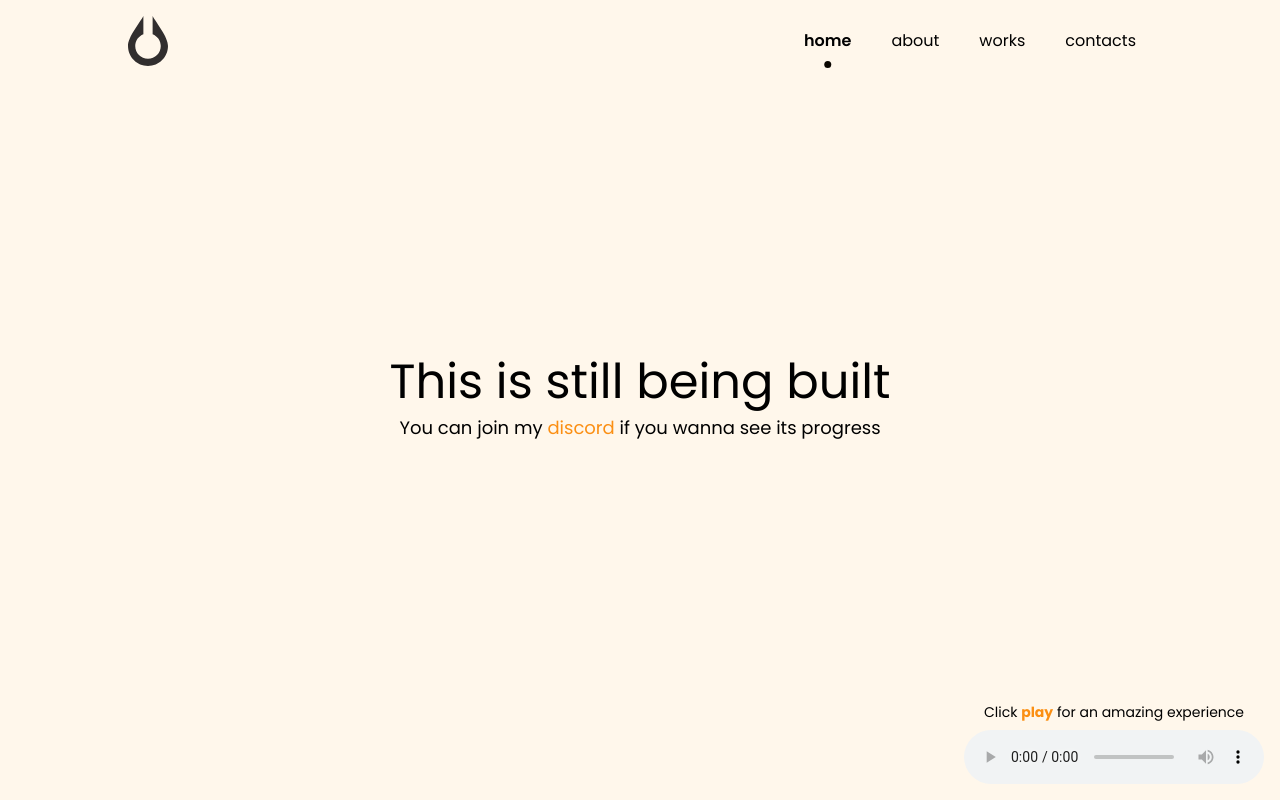
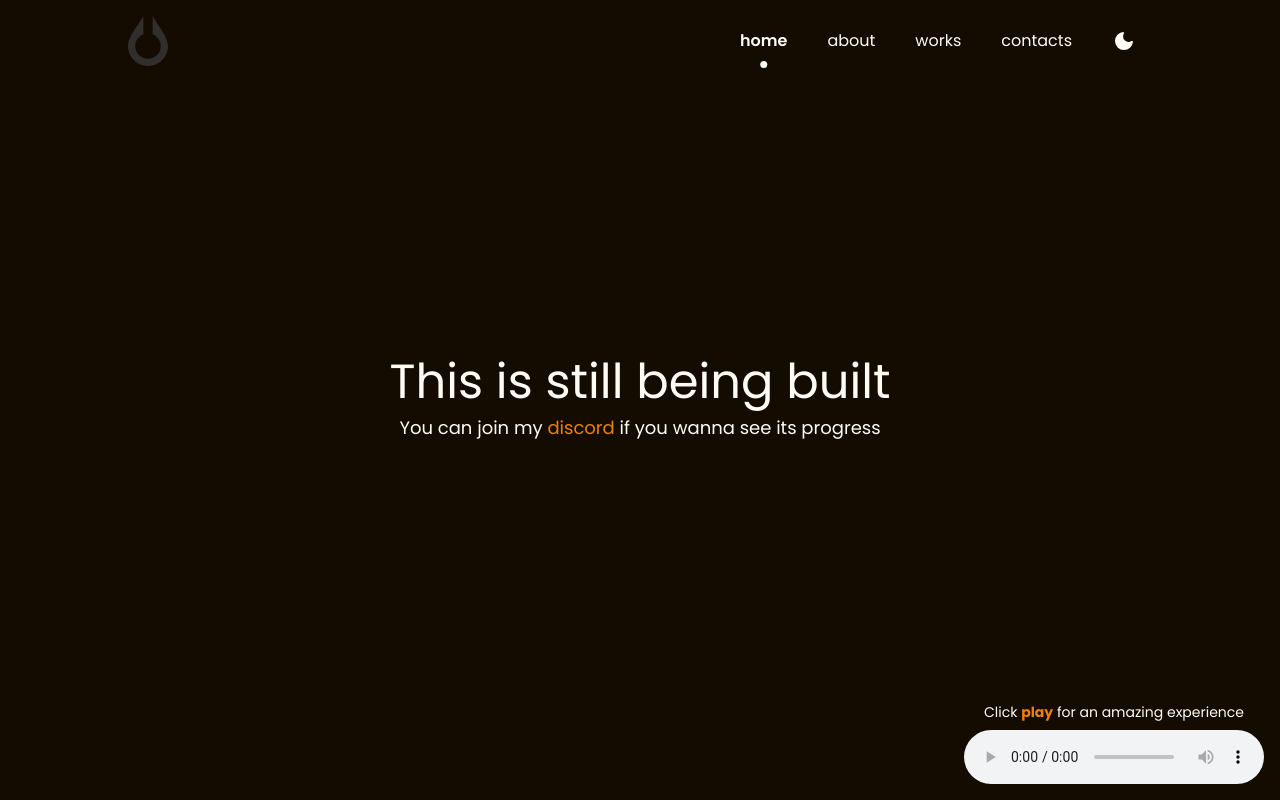
Before and after one commit to dpaulos6/dpaulos6.com, a React (Vite) app: page / in a window 1280 px wide. Built offline with nearby package versions, Linux system fonts and the light colour scheme.

Commit message:
Light and Dark Mode
Also included vercel analytics to keep track of my portfolio's visits.

```diff
--- a/index.html
+++ b/index.html
@@ -7,7 +7,7 @@
     <title>dpaulos6</title>
     <bgsound src="bgmusic.mp3" />
   </head>
-  <body class="light">
+  <body class="dark">
     <div id="root"></div>
     <script type="module" src="/src/main.tsx"></script>
   </body>
--- a/src/components/BackgroundAudio.tsx
+++ b/src/components/BackgroundAudio.tsx
@@ -16,7 +16,7 @@ const BackgroundAudio: React.FC = () => {
   }
 
   return (
-    <div className="fixed flex flex-col gap-2 bottom-4 right-4">
+    <div className="fixed flex flex-col gap-2 bottom-4 right-4 text-text">
       <span className="text-sm text-center">
         Click{' '}
         <button className="font-bold text-primary" onClick={playMusic}>
--- a/src/components/navbar.tsx
+++ b/src/components/navbar.tsx
@@ -1,4 +1,8 @@
 // import { useState, useEffect } from 'react';
+
+import { DarkModeIcon } from "@/icons/DarkModeIcon"
+import { LightModeIcon } from "@/icons/LightModeIcon"
+import { useState } from "react"
 
 export default function Navbar() {
   const items = [
@@ -24,6 +28,21 @@ export default function Navbar() {
   }, []);
   */
 
+  const [colorMode, setColorMode] = useState('light')
+
+  function changeColorMode() {
+    const body = document.body;
+    if (colorMode === "light") {
+      body.className = "dark";
+      setColorMode("dark");
+    } else {
+      body.className = "light";
+      setColorMode("light");
+    }
+  }
+
+
+
   return (
     <nav className="fixed top-0 left-0 w-full flex flex-row justify-between xl:px-[10%] px-8 py-4">
       <div>
@@ -31,7 +50,7 @@ export default function Navbar() {
           <img src="/dpaulos6-logo.svg" alt="dpaulos6" className="w-10" />
         </a>
       </div>
-      <div className="flex items-center px-4">
+      <div className="flex items-center px-4 gap-10">
         <ul className="flex flex-row gap-10 lowercase">
           {items.map((item, index) => (
             <li
@@ -42,6 +61,17 @@ export default function Navbar() {
             </li>
           ))}
         </ul>
+        <div>
+          {colorMode === 'light' ? (
+            <button className="flex justify-center text-2xl" onClick={changeColorMode}>
+              <DarkModeIcon className="text-text" />
+            </button>
+          ) : (
+            <button className="flex justify-center text-2xl" onClick={changeColorMode}>
+              <LightModeIcon className="text-text" />
+            </button>
+          )}
+        </div>
       </div>
     </nav>
   )
--- /dev/null
+++ b/src/icons/DarkModeIcon.tsx
@@ -0,0 +1,5 @@
+import type { SVGProps } from 'react';
+
+export function DarkModeIcon(props: SVGProps<SVGSVGElement>) {
+	return (<svg xmlns="http://www.w3.org/2000/svg" width="1em" height="1em" viewBox="0 0 24 24" {...props}><path fill="currentColor" d="M12 21q-3.775 0-6.387-2.613T3 12q0-3.45 2.25-5.988T11 3.05q.325-.05.575.088t.4.362q.15.225.163.525t-.188.575q-.425.65-.638 1.375T11.1 7.5q0 2.25 1.575 3.825T16.5 12.9q.775 0 1.538-.225t1.362-.625q.275-.175.563-.162t.512.137q.25.125.388.375t.087.6q-.35 3.45-2.937 5.725T12 21"></path></svg>);
+}
--- /dev/null
+++ b/src/icons/LightModeIcon.tsx
@@ -0,0 +1,5 @@
+import type { SVGProps } from 'react';
+
+export function LightModeIcon(props: SVGProps<SVGSVGElement>) {
+	return (<svg xmlns="http://www.w3.org/2000/svg" width="1em" height="1em" viewBox="0 0 24 24" {...props}><path fill="currentColor" d="M12 17q-2.075 0-3.537-1.463T7 12q0-2.075 1.463-3.537T12 7q2.075 0 3.538 1.463T17 12q0 2.075-1.463 3.538T12 17M2 13q-.425 0-.712-.288T1 12q0-.425.288-.712T2 11h2q.425 0 .713.288T5 12q0 .425-.288.713T4 13zm18 0q-.425 0-.712-.288T19 12q0-.425.288-.712T20 11h2q.425 0 .713.288T23 12q0 .425-.288.713T22 13zm-8-8q-.425 0-.712-.288T11 4V2q0-.425.288-.712T12 1q.425 0 .713.288T13 2v2q0 .425-.288.713T12 5m0 18q-.425 0-.712-.288T11 22v-2q0-.425.288-.712T12 19q.425 0 .713.288T13 20v2q0 .425-.288.713T12 23M5.65 7.05L4.575 6q-.3-.275-.288-.7t.288-.725q.3-.3.725-.3t.7.3L7.05 5.65q.275.3.275.7t-.275.7q-.275.3-.687.288T5.65 7.05M18 19.425l-1.05-1.075q-.275-.3-.275-.712t.275-.688q.275-.3.688-.287t.712.287L19.425 18q.3.275.288.7t-.288.725q-.3.3-.725.3t-.7-.3M16.95 7.05q-.3-.275-.288-.687t.288-.713L18 4.575q.275-.3.7-.288t.725.288q.3.3.3.725t-.3.7L18.35 7.05q-.3.275-.7.275t-.7-.275M4.575 19.425q-.3-.3-.3-.725t.3-.7l1.075-1.05q.3-.275.712-.275t.688.275q.3.275.288.688t-.288.712L6 19.425q-.275.3-.7.288t-.725-.288"></path></svg>);
+}
--- a/src/index.css
+++ b/src/index.css
@@ -118,6 +118,7 @@ blockquote {
 .navbar-link {
   position: relative;
   cursor: pointer;
+  color: var(--text);
 }
 
 .navbar-link::after {
@@ -131,10 +132,11 @@ blockquote {
   border-radius: 50%;
   background-color: transparent;
   transition: all 0.3s ease;
+  color: var(--text);
 }
 
 .navbar-link:hover::after {
-  background-color: #0a0600;
+  background-color: var(--text);
 }
 
 .navbar-link.active {
@@ -152,5 +154,5 @@ blockquote {
   border-radius: 50%;
   background-color: transparent;
   transition: all 0.3s ease;
-  background-color: #0a0600;
+  background-color: var(--text);
 }
--- a/src/pages/home.tsx
+++ b/src/pages/home.tsx
@@ -5,7 +5,7 @@ export default function Home() {
   return (
     <>
       <Navbar />
-      <div className="w-screen h-screen flex flex-col gap-2 items-center justify-center">
+      <div className="w-screen h-screen flex flex-col gap-2 items-center justify-center text-text">
         <span className="text-5xl">This is still being built</span>
         <span className="text-lg">
           You can join my{' '}
--- a/tsconfig.json
+++ b/tsconfig.json
@@ -24,6 +24,6 @@
     "noUnusedParameters": true,
     "noFallthroughCasesInSwitch": true
   },
-  "include": ["src"],
+  "include": ["src", "public/icons"],
   "references": [{ "path": "./tsconfig.node.json" }]
 }
```
Also changed, not shown: public/dpaulos6-logo.svg.
